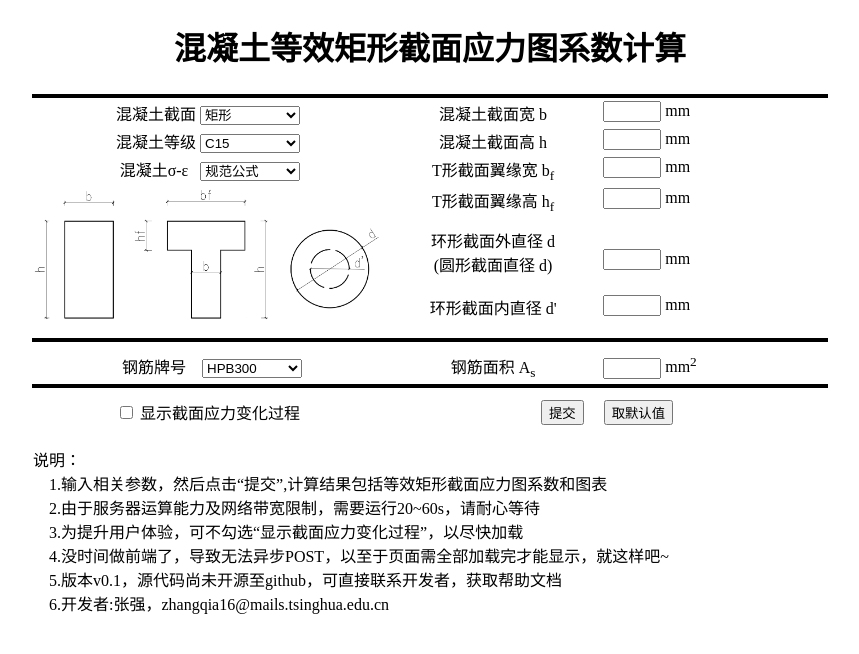
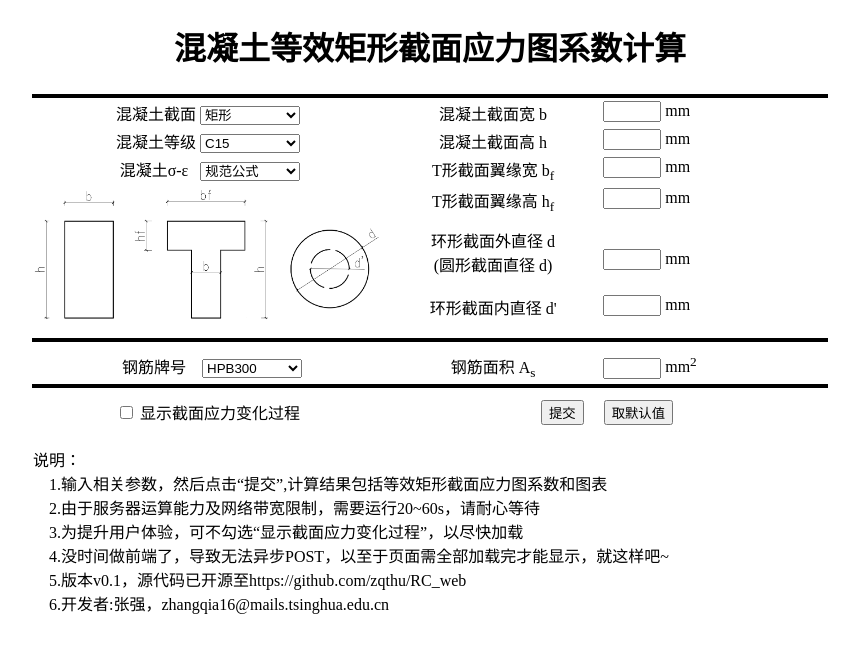
Before and after one commit to zqthu/RC_web, a Django app: page / in a window 1280 px wide. Shown: the part 19-673 px from the top of the page, without its empty margins (210-1069 px from the left). Run offline with Django 3.2, Linux system fonts and the light colour scheme.

Commit message:
Update index.html

```diff
--- a/templates/web/index.html
+++ b/templates/web/index.html
@@ -223,7 +223,7 @@
                 &nbsp;&nbsp;&nbsp;&nbsp;2.由于服务器运算能力及网络带宽限制，需要运行20~60s，请耐心等待<br/>
                 &nbsp;&nbsp;&nbsp;&nbsp;3.为提升用户体验，可不勾选“显示截面应力变化过程”，以尽快加载<br/>
                 &nbsp;&nbsp;&nbsp;&nbsp;4.没时间做前端了，导致无法异步POST，以至于页面需全部加载完才能显示，就这样吧~<br/>
-                &nbsp;&nbsp;&nbsp;&nbsp;5.版本v0.1，源代码尚未开源至github，可直接联系开发者，获取帮助文档<br/>
+                &nbsp;&nbsp;&nbsp;&nbsp;5.版本v0.1，源代码已开源至https://github.com/zqthu/RC_web<br/>
                 &nbsp;&nbsp;&nbsp;&nbsp;6.开发者:张强，zhangqia16@mails.tsinghua.edu.cn<br/>
             </td>
         </tr>
```
